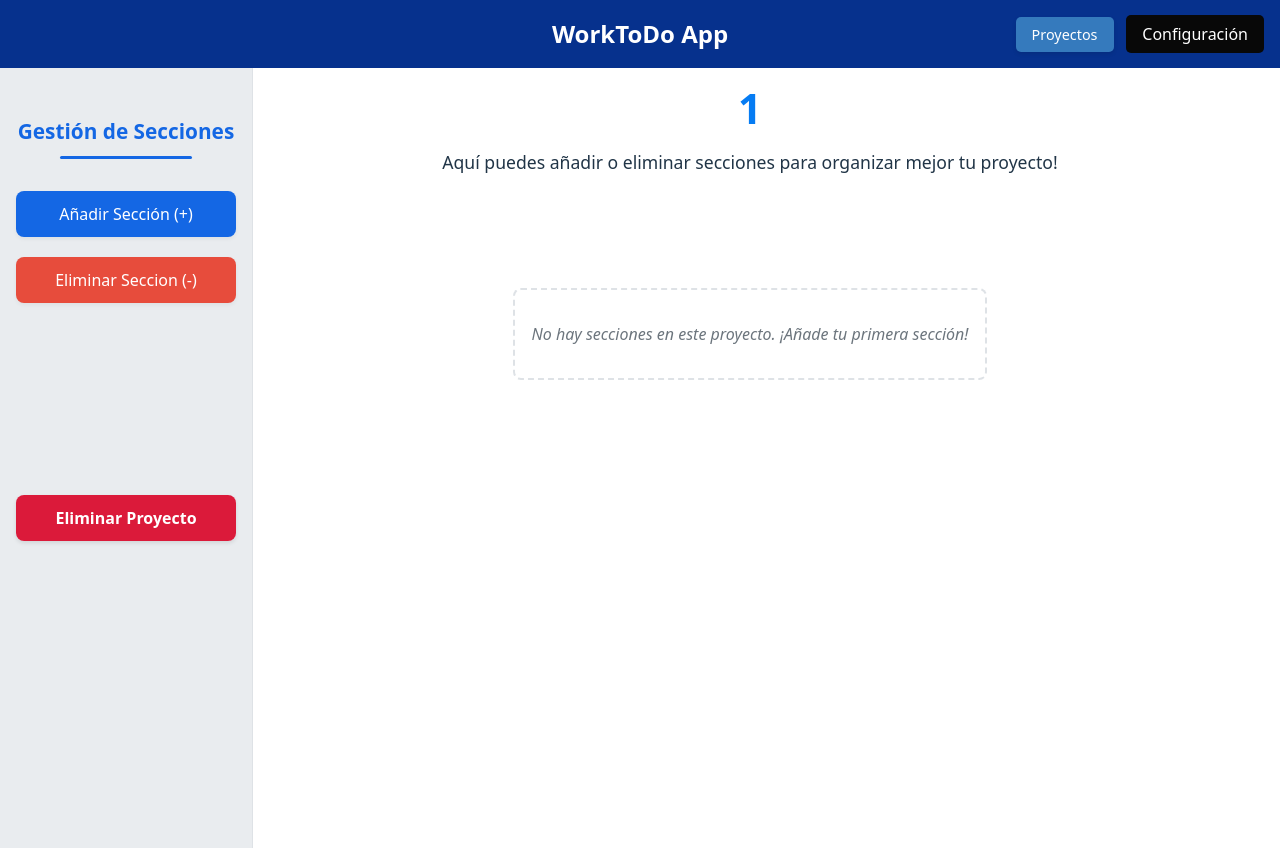
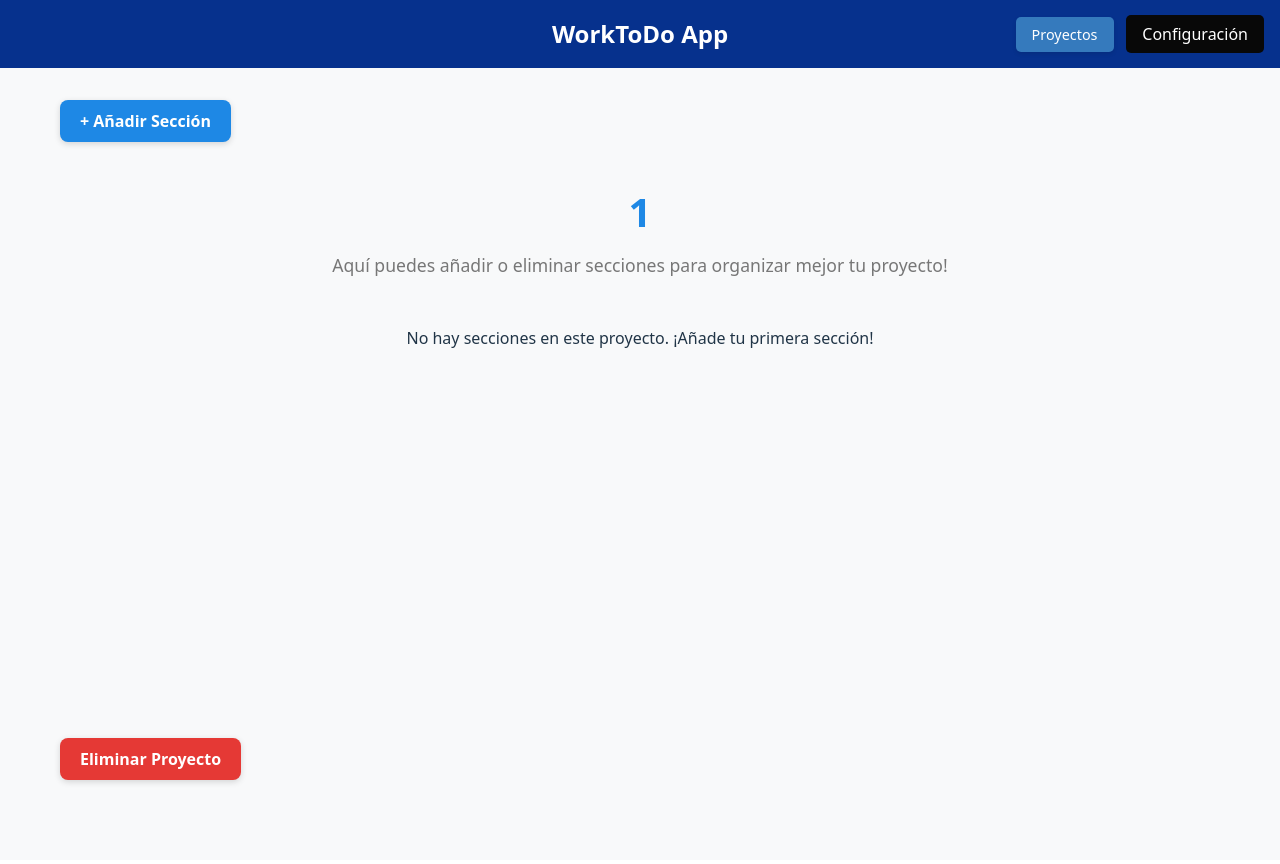
Before and after one commit to avaazquezz/ToDoList_WebApp, a React (Vite) app in the folder to-do-app/: page /project/1/sections in a window 1280 px wide. Built offline with nearby package versions, Linux system fonts and the light colour scheme.

Commit message:
SE MUESTRAN SECCIONES CORRECTAMENTE, falta guardrlas en local storage

```diff
--- a/to-do-app/src/pages/ProjectSectionPage.tsx
+++ b/to-do-app/src/pages/ProjectSectionPage.tsx
@@ -1,12 +1,25 @@
 import { useParams, useNavigate } from 'react-router-dom';
-import { useState } from 'react';
+import { useState, useEffect } from 'react';
 import NavBar from '../components/NavBar';
 import '../styles/ProjectSectionPage.css';
+
+// Definimos los colores disponibles
+const COLORS = [
+  { id: 'blue', value: '#1e88e5', name: 'Azul' },
+  { id: 'green', value: '#4caf50', name: 'Verde' },
+  { id: 'red', value: '#e53935', name: 'Rojo' },
+  { id: 'purple', value: '#8e24aa', name: 'Morado' },
+  { id: 'orange', value: '#ff9800', name: 'Naranja' },
+  { id: 'teal', value: '#009688', name: 'Verde azulado' },
+  { id: 'pink', value: '#e91e63', name: 'Rosa' },
+  { id: 'brown', value: '#795548', name: 'Marrón' }
+];
 
 type Section = {
   idSection: number;
   title: string;
   text: string;
+  color: string; // Añadimos el color a la sección
 };
 
 const ProjectSectionsPage = () => {
@@ -14,10 +27,25 @@ const ProjectSectionsPage = () => {
   const [sections, setSections] = useState<Section[]>([]);
   const [newSectionTitle, setNewSectionTitle] = useState('');
   const [newSectionText, setNewSectionText] = useState('');
+  const [selectedColor, setSelectedColor] = useState(COLORS[0].value);
+  const [isDialogOpen, setIsDialogOpen] = useState(false);
   const navigate = useNavigate();
 
   // Decodificar el nombre del proyecto
   const decodedProjectName = projectName ? decodeURIComponent(projectName) : '';
+
+  // Cargar secciones guardadas al iniciar
+  useEffect(() => {
+    const storedSections = JSON.parse(localStorage.getItem(`sections_${decodedProjectName}`) || '[]');
+    setSections(storedSections);
+  }, [decodedProjectName]);
+
+  // Guardar secciones cuando cambien
+  useEffect(() => {
+    if (sections.length > 0 || localStorage.getItem(`sections_${decodedProjectName}`)) {
+      localStorage.setItem(`sections_${decodedProjectName}`, JSON.stringify(sections));
+    }
+  }, [sections, decodedProjectName]);
 
   const addSection = () => {
     if (newSectionTitle.trim() === '' || newSectionText.trim() === '') {
@@ -29,11 +57,14 @@ const ProjectSectionsPage = () => {
       idSection: Date.now(),
       title: newSectionTitle,
       text: newSectionText,
+      color: selectedColor // Guardamos el color seleccionado
     };
 
     setSections([...sections, newSection]);
     setNewSectionTitle('');
     setNewSectionText('');
+    setSelectedColor(COLORS[0].value); // Reseteamos el color seleccionado
+    setIsDialogOpen(false);
   };
 
   const deleteSection = (sectionId: number) => {
@@ -43,10 +74,12 @@ const ProjectSectionsPage = () => {
   const deleteProject = () => {
     const confirmDelete = window.confirm(`¿Estás seguro que deseas eliminar el proyecto "${decodedProjectName}"?`);
     if (confirmDelete) {
-      // Eliminar el proyecto del LocalStorage
       const storedProjects = JSON.parse(localStorage.getItem('projects') || '[]');
       const updatedProjects = storedProjects.filter((project: { name: string }) => project.name !== decodedProjectName);
       localStorage.setItem('projects', JSON.stringify(updatedProjects));
+
+      // También eliminar las secciones asociadas
+      localStorage.removeItem(`sections_${decodedProjectName}`);
 
       alert(`El proyecto "${decodedProjectName}" ha sido eliminado.`);
       navigate('/home');
@@ -54,34 +87,54 @@ const ProjectSectionsPage = () => {
   };
 
   return (
-    <div className="project-page">
+    <div className="project-page-container">
       <NavBar />
 
-      <div className="sidebar">
-        <h2>Gestión de Secciones</h2>
-        <div className="section-actions">
-          <button className="add-section-btn" onClick={addSection}>
-            Añadir Sección (+)
-          </button>
-          <button
-            className="delete-section-btn"
-            onClick={() => {
-              if (sections.length > 0) {
-                const lastSection = sections[sections.length - 1];
-                deleteSection(lastSection.idSection);
-              } else {
-                alert('No hay secciones para eliminar.');
-              }
-            }}
-          >
-            Eliminar Seccion (-)
+      <div className="project-main-content">
+        <div className="project-top-btn">
+          <button className="add-section-button" onClick={() => setIsDialogOpen(true)}>
+            + Añadir Sección
           </button>
         </div>
 
-        {/* Botón para eliminar el proyecto */}
-        <div className="delete-project-container">
+        <div className="project-header">
+          <h1>{decodedProjectName}</h1>
+          <p>Aquí puedes añadir o eliminar secciones para organizar mejor tu proyecto!</p>
+        </div>
+
+        <div className="sections-list">
+          {sections.length > 0 ? (
+            <div className="section-cards">
+              {sections.map((section) => (
+                <div
+                  key={section.idSection}
+                  className="section-card"
+                  style={{ backgroundColor: section.color }} // Aplicamos el color a la tarjeta
+                >
+                  <h3 className="section-title">{section.title}</h3>
+                  <p className="section-text">{section.text}</p>
+                  <button
+                    className="delete-btn"
+                    onClick={(e) => {
+                      e.stopPropagation();
+                      deleteSection(section.idSection);
+                    }}
+                  >
+                    Eliminar
+                  </button>
+                </div>
+              ))}
+            </div>
+          ) : (
+            <div className="empty-sections">
+              No hay secciones en este proyecto. ¡Añade tu primera sección!
+            </div>
+          )}
+        </div>
+
+        <div className="project-bottom-actions">
           <button
-            className="delete-project-btn"
+            className="delete-project-button"
             onClick={deleteProject}
           >
             Eliminar Proyecto
@@ -89,37 +142,64 @@ const ProjectSectionsPage = () => {
         </div>
       </div>
 
-      <div className="project-sections-container">
-        <div className="project-header">
-          <h1>{decodedProjectName}</h1>
-          <p>Aquí puedes añadir o eliminar secciones para organizar mejor tu proyecto!</p>
+      {/* Diálogo para añadir sección con selección de color */}
+      {isDialogOpen && (
+        <div className="dialog-overlay" onClick={() => setIsDialogOpen(false)}>
+          <div className="dialog" onClick={(e) => e.stopPropagation()}>
+            <h2>Añadir Nueva Sección</h2>
+            <form
+              onSubmit={(e) => {
+                e.preventDefault();
+                addSection();
+              }}
+            >
+              <div className="form-group">
+                <label htmlFor="section-title">Título</label>
+                <input
+                  id="section-title"
+                  type="text"
+                  value={newSectionTitle}
+                  onChange={(e) => setNewSectionTitle(e.target.value)}
+                  placeholder="Nombre de la sección"
+                  required
+                  autoFocus
+                />
+              </div>
+              <div className="form-group">
+                <label htmlFor="section-text">Texto</label>
+                <textarea
+                  id="section-text"
+                  value={newSectionText}
+                  onChange={(e) => setNewSectionText(e.target.value)}
+                  placeholder="Describe el contenido de esta sección"
+                  required
+                />
+              </div>
+
+              <div className="form-group">
+                <label className="color-selector-label">Selecciona un color:</label>
+                <div className="color-selector">
+                  {COLORS.map((color) => (
+                    <div
+                      key={color.id}
+                      className={`color-option color-${color.id} ${selectedColor === color.value ? 'selected' : ''}`}
+                      onClick={() => setSelectedColor(color.value)}
+                      title={color.name}
+                    ></div>
+                  ))}
+                </div>
+              </div>
+
+              <div className="dialog-actions">
+                <button type="submit" className="dialog-add-btn">Añadir</button>
+                <button type="button" className="dialog-cancel-btn" onClick={() => setIsDialogOpen(false)}>
+                  Cancelar
+                </button>
+              </div>
+            </form>
+          </div>
         </div>
-
-        <div className="sections-list">
-          {sections.length > 0 ? (
-            <ul>
-              {sections.map((section) => (
-                <li key={section.idSection} className="section-item">
-                  <div className="section-content">
-                    <h3 className="section-title">{section.title}</h3>
-                    <p className="section-description">{section.text}</p>
-                  </div>
-                  <button
-                    className="delete-section-btn"
-                    onClick={() => deleteSection(section.idSection)}
-                  >
-                    Eliminar
-                  </button>
-                </li>
-              ))}
-            </ul>
-          ) : (
-            <div className="empty-sections">
-              No hay secciones en este proyecto. ¡Añade tu primera sección!
-            </div>
-          )}
-        </div>
-      </div>
+      )}
     </div>
   );
 };
--- a/to-do-app/src/styles/ProjectSectionPage.css
+++ b/to-do-app/src/styles/ProjectSectionPage.css
@@ -22,25 +22,171 @@
   --transition-speed: 0.3s;
 }
 
-/* Estructura principal - aislada con .project-page */
-.project-page {
-  display: flex;
-  margin-top: 4rem;
+/* Nueva estructura sin sidebar */
+.project-page-container {
+  padding-top: 60px; /* Espacio para la NavBar */
+  min-height: 100vh;
+  background-color: #f8f9fa;
 }
 
-/* Estilos del encabezado del proyecto */
-.project-page .project-header h1 {
-  font-size: 2.6rem;
-  margin-top: -10px;
-  margin-bottom: 15px;
+.project-main-content {
+  max-width: 1200px;
+  margin: 0 auto;
+  padding: 20px;
+  position: relative;
+  min-height: calc(100vh - 80px);
+  display: flex;
+  flex-direction: column;
 }
 
-.project-page .project-header p {
-  font-size: 1.1rem;
-  margin-bottom: 4rem;
+.section-cards{
+  display: flex;
+  gap: 20px;
+  justify-content: center;
+  margin-bottom: 1rem;
+}
+.section-card{
+  background-color: var(--background-card);
+  border-radius: var(--border-radius);
+  box-shadow: var(--shadow-md);
+  padding: 1rem 3rem;
+  margin-bottom: 3rem;
+  transition: all var(--transition-speed) ease;
+  display: flex;
+  flex-direction: column;
+  justify-content: space-between;
 }
 
-/* Sección vacía - nombre de clase diferente para evitar conflictos */
+.delete-btn{
+  background-color: rgb(253, 210, 210);
+  color: red;
+  border-radius: var(--border-radius);
+  padding: 0.3rem 1rem;
+  font-size: 1rem;
+  cursor: pointer;
+  transition: all var(--transition-speed) ease;
+}
+
+.delete-btn:hover{
+  background-color: #f3b1b7;
+  color: #721c24;
+  transform: translateY(-2px);
+  box-shadow: var(--shadow-sm);
+}
+
+/* Botón añadir sección después del header */
+.project-top-btn {
+  display: flex;
+  justify-content: flex-start;
+  margin-top: 20px;
+  margin-left: 20px;
+}
+
+.add-section-button {
+  background-color: #1e88e5;
+  color: white;
+  border: none;
+  border-radius: 8px;
+  padding: 10px 20px;
+  font-size: 1rem;
+  font-weight: 600;
+  cursor: pointer;
+  transition: all 0.3s ease;
+  box-shadow: 0 2px 6px rgba(0, 0, 0, 0.15);
+}
+
+.add-section-button:hover {
+  background-color: #1565c0;
+  transform: translateY(-2px);
+  box-shadow: 0 4px 8px rgba(0, 0, 0, 0.2);
+}
+
+/* Encabezado del proyecto - ahora va arriba del todo */
+.project-header {
+  text-align: center;
+  margin-bottom: 30px;
+  margin-top: -1rem;
+}
+
+.project-header h1 {
+  font-size: 2.5rem;
+  color: #1e88e5;
+  margin-bottom: 10px;
+}
+
+.project-header p {
+  color: #777;
+  font-size: 1.1rem;
+}
+
+/* Botón eliminar proyecto - ahora va a la izquierda abajo */
+.project-bottom-actions {
+  margin-top: auto;
+  padding: 20px;
+  display: flex;
+  justify-content: flex-start;
+}
+
+.delete-project-button {
+  background-color: #e53935;
+  color: white;
+  border: none;
+  border-radius: 8px;
+  padding: 10px 20px;
+  font-size: 1rem;
+  font-weight: 600;
+  cursor: pointer;
+  transition: all 0.3s ease;
+  box-shadow: 0 2px 6px rgba(0, 0, 0, 0.15);
+}
+
+.delete-project-button:hover {
+  background-color: #c62828;
+  transform: translateY(-2px);
+  box-shadow: 0 4px 8px rgba(0, 0, 0, 0.2);
+}
+
+
+.section-cards {
+  display: flex;
+  gap: 20px;
+  justify-content: center;
+  margin-top: 20px;
+  flex-wrap: wrap;
+}
+
+.section-card {
+  flex: 1 1 calc(33.333% - 20px); /* 3 cards per row with gap adjustment */
+  max-width: calc(33.333% - 20px);
+  box-sizing: border-box;
+}
+
+/* Ajustes responsive */
+@media (max-width: 768px) {
+  .project-header h1 {
+    font-size: 2rem;
+  }
+
+  .project-bottom-actions {
+    justify-content: center;
+  }
+}
+
+@media (max-width: 480px) {
+  .project-header h1 {
+    font-size: 1.8rem;
+  }
+
+  .project-top-actions,
+  .project-bottom-actions {
+    justify-content: center;
+  }
+
+  .add-section-button,
+  .delete-project-button {
+    width: 100%;
+  }
+}
 .project-page .empty-sections {
   text-align: center;
   padding: 2rem 1rem;
@@ -56,138 +202,6 @@
   flex-wrap: wrap;
   gap: 2rem;
   justify-content: center;
-}
-
-
-/* Barra lateral izquierda - fija */
-.project-page .sidebar {
-  width: 220px;
-  min-width: 220px;
-  background-color: #e9ecef;
-  border-right: 1px solid var(--border-color);
-  padding: 1.5rem 1rem;
-  height: calc(100vh - 60px);
-  position: fixed;
-  top: 60px;
-  display: flex;
-  flex-direction: column;
-}
-
-.project-page .sidebar h2 {
-  color: var(--primary-color);
-  font-size: 1.3rem;
-  margin-bottom: 2rem;
-  text-align: center;
-  font-weight: 700;
-  position: relative;
-  padding-bottom: 0.75rem;
-}
-
-/* Línea decorativa bajo el título */
-.project-page .sidebar h2::after {
-  content: '';
-  position: absolute;
-  bottom: 0;
-  left: 50%;
-  transform: translateX(-50%);
-  width: 60%;
-  height: 3px;
-  background-color: var(--primary-color);
-  border-radius: 1.5px;
-}
-
-/* Contenedor de botones de acción */
-.project-page .section-actions {
-  display: flex;
-  flex-direction: column;
-  gap: 1.25rem;
-  width: 100%;
-}
-
-/* Botones en la barra lateral */
-.project-page .sidebar .add-section-btn,
-.project-page .sidebar .delete-section-btn {
-  width: 100%;
-  padding: 0.75rem 1rem;
-  border: none;
-  border-radius: 8px;
-  font-size: 1rem;
-  cursor: pointer;
-  transition: all 0.2s ease;
-  box-shadow: var(--shadow-sm);
-  font-weight: 500;
-}
-
-.project-page .sidebar .add-section-btn {
-  background-color: var(--primary-color);
-  color: white;
-}
-
-.project-page .sidebar .add-section-btn:hover {
-  background-color: var(--primary-dark);
-  transform: translateY(-2px);
-  box-shadow: var(--shadow-md);
-}
-
-.project-page .sidebar .delete-section-btn {
-  background-color: var(--danger-color);
-  color: white;
-}
-
-.project-page .sidebar .delete-section-btn:hover {
-  background-color: #e6776a;
-  transform: translateY(-2px);
-  box-shadow: var(--shadow-md);
-}
-
-.project-page .sidebar .add-section-btn:active,
-.project-page .sidebar .delete-section-btn:active {
-  transform: translateY(0);
-  box-shadow: var(--shadow-sm);
-}
-
-/* Ajustar contenido principal para dejar espacio a la barra lateral fija */
-.project-page .project-sections-container {
-  flex: 1;
-  margin-left: 220px;
-  padding: 2rem;
-}
-
-/* Ajustes responsive para la barra lateral */
-@media (max-width: 768px) {
-  .project-page {
-    flex-direction: column;
-  }
-
-  .project-page .sidebar {
-    width: 100%;
-    height: auto;
-    min-height: auto;
-    position: static;
-    padding: 1.25rem;
-  }
-
-  .project-page .section-actions {
-    flex-direction: row;
-    justify-content: space-between;
-  }
-
-  .project-page .sidebar .add-section-btn,
-  .project-page .sidebar .delete-section-btn {
-    width: 48%;
-  }
-
-  .project-page .project-sections-container {
-    padding: 1.5rem;
-    margin-left: 0;
-  }
-}
-
-/* MODO OSCURO - Ajustes para la barra lateral */
-@media (prefers-color-scheme: dark) {
-  .project-page .sidebar {
-    background-color: #2a2a2a;
-  }
 }
 
 /* Contenedor del botón eliminar proyecto */
@@ -236,3 +250,150 @@
     padding-top: 1.5rem;
   }
 }
+
+/* Mejora del diálogo - solo esta sección */
+.dialog-overlay {
+  position: fixed;
+  top: 0;
+  left: 0;
+  width: 100%;
+  height: 100%;
+  background-color: rgba(0, 0, 0, 0.6);
+  display: flex;
+  justify-content: center;
+  align-items: center;
+  z-index: 1000;
+  backdrop-filter: blur(3px);
+}
+
+.dialog {
+  background: white;
+  padding: 1.5rem;
+  border-radius: 12px;
+  box-shadow: 0 15px 30px rgba(0, 0, 0, 0.2);
+  width: 90%;
+  max-width: 380px;
+  max-height: 90vh;
+  overflow-y: auto;
+}
+
+.dialog h2 {
+  margin-bottom: 1rem;
+  font-size: 1.5rem;
+  color: #1e88e5;
+  text-align: center;
+  font-weight: 600;
+  border-bottom: 2px solid #f0f0f0;
+  padding-bottom: 0.75rem;
+}
+
+.form-group {
+  margin-bottom: 1rem;
+}
+
+.form-group label {
+  display: block;
+  margin-bottom: 0.5rem;
+  font-weight: 600;
+  color: #444;
+  font-size: 0.95rem;
+}
+
+.form-group input,
+.form-group textarea {
+  width: 90%;
+  padding: 0.65rem 0.75rem;
+  border: 1px solid #ddd;
+  border-radius: 8px;
+  font-size: 0.95rem;
+  background-color: #f9f9f9;
+}
+
+.form-group input:focus,
+.form-group textarea:focus {
+  border-color: #1e88e5;
+  box-shadow: 0 0 0 3px rgba(30, 136, 229, 0.15);
+  outline: none;
+  background-color: #fff;
+}
+
+.form-group textarea {
+  min-height: 80px;
+  max-height: 120px;
+  resize: vertical;
+}
+
+/* Selector de colores mejorado */
+.color-selector {
+  display: flex;
+  flex-wrap: wrap;
+  gap: 8px;
+  justify-content: center;
+  margin-top: 10px;
+}
+
+.color-option {
+  width: 32px;
+  height: 32px;
+  border-radius: 50%;
+  cursor: pointer;
+  transition: transform 0.2s, box-shadow 0.2s;
+  border: 2px solid transparent;
+}
+
+.color-option:hover {
+  transform: scale(1.1);
+}
+
+.color-option.selected {
+  transform: scale(1.15);
+  border: 2px solid #333;
+  box-shadow: 0 0 0 2px white;
+}
+
+/* Definición de los colores */
+.color-blue { background-color: #63abeb; }
+.color-green { background-color: #6eeb73; }
+.color-red { background-color: #ec4b48; }
+.color-purple { background-color: #c94feb; }
+.color-orange { background-color: #f0950c; }
+.color-teal { background-color: #03b3a1; }
+.color-pink { background-color: #fa3f7d; }
+.color-brown { background-color: #a07465; }
+
+/* Botones del diálogo */
+.dialog-actions {
+  display: flex;
+  justify-content: flex-end;
+  margin-top: 1rem;
+  gap: 0.75rem;
+}
+
+.dialog-add-btn,
+.dialog-cancel-btn {
+  padding: 0.65rem 1rem;
+  border: none;
+  border-radius: 8px;
+  font-weight: 600;
+  font-size: 0.95rem;
+  cursor: pointer;
+  min-width: 100px;
+}
+
+.dialog-add-btn {
+  background-color: #1e88e5;
+  color: white;
+}
+
+.dialog-add-btn:hover {
+  background-color: #1976d2;
+}
+
+.dialog-cancel-btn {
+  background-color: #f0f0f0;
+  color: #444;
+}
+
+.dialog-cancel-btn:hover {
+  background-color: #e0e0e0;
+}
```
